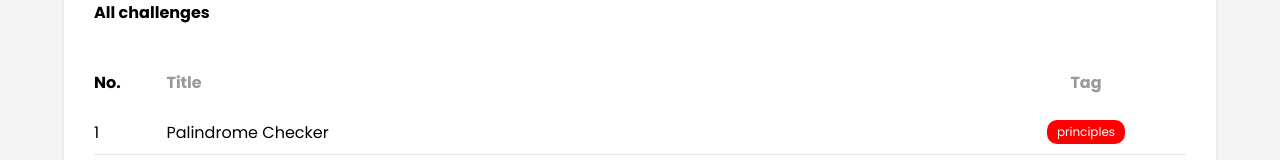
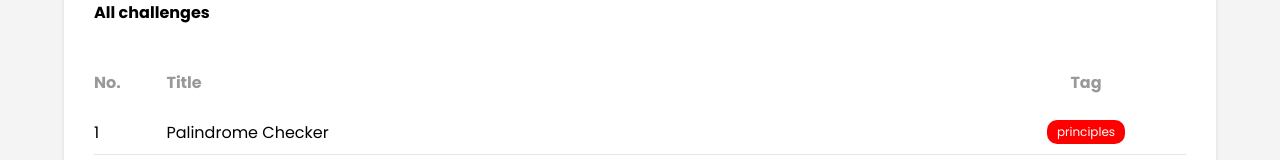
Before and after one commit to gkibria121/challenge-forum, a Next.js app: page /challenges in a window 1280 px wide. Shown: the part 150-310 px from the top of the page. Built offline with nearby package versions, Linux system fonts and the light colour scheme.

Commit message:
small fixes

```diff
--- a/app/challenges/page.js
+++ b/app/challenges/page.js
@@ -43,7 +43,7 @@ function page() {
           <table className="table">
             <thead className="table__thead">
             <tr>
-              <th>No.</th>
+              <th className="table__th">No.</th>
               <th colSpan="3" className="table__th">Title</th>
               <th className="table__th table__th--tag">Tag</th>
             </tr>
--- a/app/dashboard/page.js
+++ b/app/dashboard/page.js
@@ -21,7 +21,7 @@ function page() {
       <table className="table">
         <thead className="table__thead">
             <tr>
-              <th>No.</th>
+              <th className="table__th">No.</th>
               <th colSpan="3" className="table__th">Title</th>
               <th className="table__th table__th--tag">Tag</th>
               <th className="table__th table__th--actions">Actions</th>
--- a/src/sass/_container.scss
+++ b/src/sass/_container.scss
@@ -2,7 +2,7 @@
     max-width: 120rem;
     background-color: var(--color-primary);
     width: 90vw;
-    // height: 90%;
+    position: relative;
     min-height: 90%;
     margin-inline: auto;
     border-radius: 2rem;
--- a/src/sass/_tabs.scss
+++ b/src/sass/_tabs.scss
@@ -10,6 +10,11 @@
         height: 100%;
     }
     &__footer{
+        position: absolute;
+        bottom: 0;
+        left: 0;
+        width: 100%;
+        padding: 4rem;
         display: flex;
         justify-content: space-between;
     }
@@ -49,4 +54,5 @@
         display: block;
         margin-top: 4rem;
     }
+
 }
```
